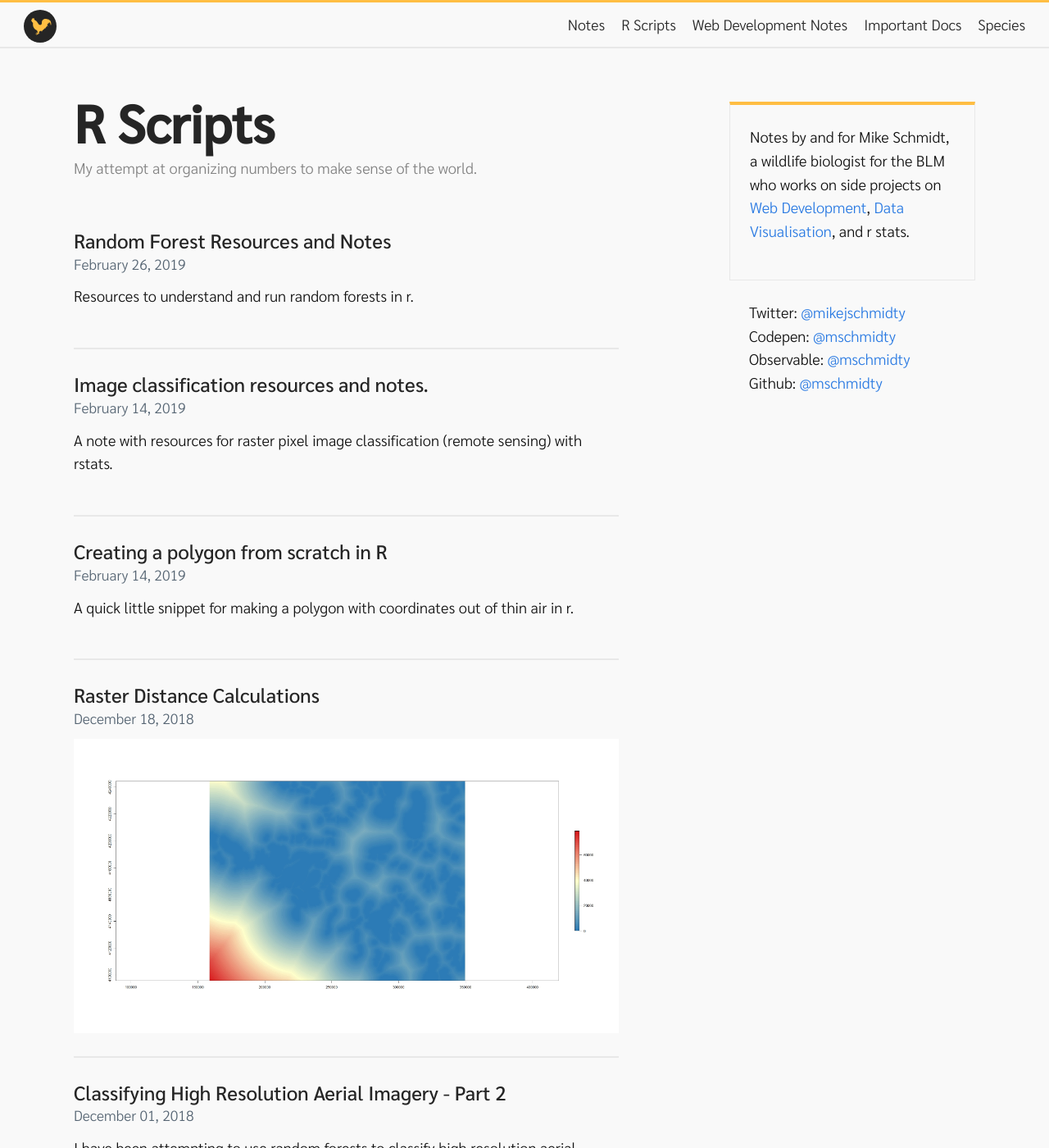
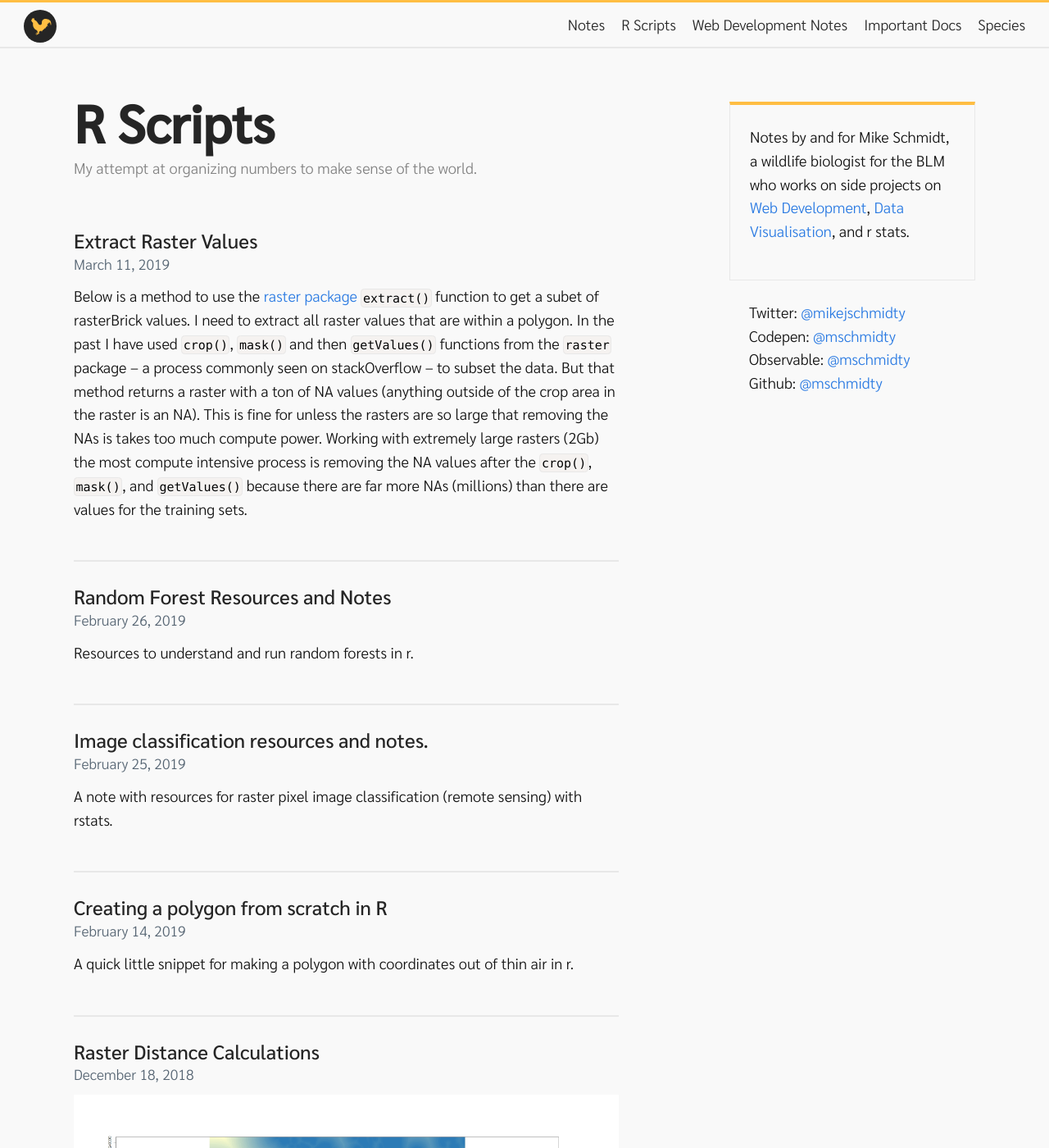
Before and after one commit to mschmidty/bio_notes, a Jekyll site: the page built from r/index.html, in a window 1280 px wide and 1400 px high. Shown: the whole window at 82% size. Built offline with Jekyll 4.4.1, drawn with Linux system fonts in a browser that asks for light colours; some of the changed lines change nothing that is shown.

Commit message:
added post about extract

````diff
--- a/r/_posts/2019-02-26-image-classification-resources-and-notes.md
+++ b/r/_posts/2019-02-26-image-classification-resources-and-notes.md
@@ -1,7 +1,7 @@
 ---
 layout: post
 title: "Image classification resources and notes."
-date: "2019-02-14 16:30:44 -0700"
+date: "2019-02-25 16:30:44 -0700"
 categories: [ GIS, R ]
 ---
 A note with resources for raster pixel image classification (remote sensing) with rstats.
--- /dev/null
+++ b/r/_posts/2019-03-11-extract_raster_values.md
@@ -0,0 +1,267 @@
+---
+layout: post
+title: "Extract Raster Values"
+date: "2019-03-11 11:30:44 -0700"
+categories: [ raster, R ]
+published: true
+---
+
+Below is a method to use the [raster package](https://www.rdocumentation.org/packages/raster/versions/2.8-19) `extract()` function to get a subet of rasterBrick values. I need to extract all raster values that are within a polygon. In the past I have used `crop()`, `mask()` and then `getValues()` functions from the [`raster`](https://www.rdocumentation.org/packages/raster/versions/2.8-19) package -- a process commonly seen on stackOverflow -- to subset the data. But that method returns a raster with a ton of NA values (anything outside of the crop area in the raster is an NA). This is fine for unless the rasters are so large that removing the NAs is takes too much compute power.  Working with extremely large rasters (2Gb) the most compute intensive process is removing the NA values after the `crop()`, `mask()`, and `getValues()` because there are far more NAs (millions) than there are values for the training sets.
+
+Unlike `mask()` and `crop()`, `extract()` just extracts the values inside the polygon.
+
+All processes below will rely on the raster package. So load that first.
+
+```r
+library(raster)
+```
+
+### Extract from an extent.
+Lets create a raster that we can extract from.
+
+```r
+r <- raster(ncol=36, nrow=18, vals=1:(18*36))
+r
+```
+
+Returns
+
+```r
+class       : RasterLayer
+dimensions  : 18, 36, 648  (nrow, ncol, ncell)
+resolution  : 10, 10  (x, y)
+extent      : -180, 180, -90, 90  (xmin, xmax, ymin, ymax)
+coord. ref. : +proj=longlat +datum=WGS84 +ellps=WGS84 +towgs84=0,0,0
+data source : in memory
+names       : layer
+values      : 1, 648  (min, max)
+```
+
+Create clip extent that we can exract from.
+```r
+ext<-extent(90,170,-60,0)
+```
+
+Plot to see if the clip extent overlays the raster.
+```r
+plot(r)
+plot(ext,add=T)
+```
+
+Should output.
+
+![Extent Displayed over a raster]({{"/r/assets/raster/extract_raster_example.jpeg" | relative_url }})
+
+Extract
+```r
+extracted<-extract(r,ext)
+```
+
+View the extracted vector.
+```r
+extracted
+```
+returns
+```r
+[1] 352 353 354 355 356 357 358 359 388 389 390 391 392 393 394 395 424 425 426 427 428 429 430 431 460 461 462 463 464 465 466 467 496 497 498
+[36] 499 500 501 502 503 532 533 534 535 536 537 538 539
+```
+
+
+### Extract from a stack.
+
+That worked pretty well.  Now let's try to do a stack extract. First, add layers to the raster.
+
+```r
+st<-stack(r, sqrt(r), r/r, r*r*r)
+names(st)<-c("base", "base_sq_rt", "r_divided", "r_cubed")
+plot(st)
+```
+
+Then extract the stack.
+```r
+extracted_st<-extract(st, ext)
+extracted_st
+```
+
+returns
+```r
+      base base_sq_rt r_divided   r_cubed
+[1,]  352   18.76166         1  43614208
+[2,]  353   18.78829         1  43986977
+[3,]  354   18.81489         1  44361864
+[4,]  355   18.84144         1  44738875
+[5,]  356   18.86796         1  45118016
+[6,]  357   18.89444         1  45499293
+[7,]  358   18.92089         1  45882712
+[8,]  359   18.94730         1  46268279
+[9,]  388   19.69772         1  58411072
+[10,]  389   19.72308         1  58863869
+[11,]  390   19.74842         1  59319000
+[12,]  391   19.77372         1  59776471
+... many more rows
+
+```
+
+### Extract from polygon
+
+Now lets try to extract based on a polygon.   First, create the polygon
+```{r}
+x_coord<-c(70, 20, -50, -20)
+y_coord<-c(50, 60, 20, -30)
+
+xym <- cbind(x_coord, y_coord)
+
+p <- Polygon(xym)
+ps <- Polygons(list(p),1)
+sps <- SpatialPolygons(list(ps))
+```
+
+
+Make sure there is overlap
+```{r}
+plot(r)
+plot(sps, add=T)
+```
+
+![Polygon displayed over a raster]({{"/r/assets/raster/polygon_extract_plot.jpeg" | relative_url }})
+
+Now use the polygon to extract.
+```{r}
+extracted_poly<-extract(st, sps)
+extracted_poly
+```
+
+Returns:
+```r
+base base_sq_rt r_divided  r_cubed
+[1,]  128   11.31371         1  2097152
+[2,]  129   11.35782         1  2146689
+[3,]  130   11.40175         1  2197000
+[4,]  131   11.44552         1  2248091
+[5,]  162   12.72792         1  4251528
+[6,]  163   12.76715         1  4330747
+[7,]  164   12.80625         1  4410944
+[8,]  165   12.84523         1  4492125
+[9,]  166   12.88410         1  4574296
+[10,]  167   12.92285         1  4657463
+[11,]  168   12.96148         1  4741632
+[12,]  197   14.03567         1  7645373
+... Many more rows
+```
+
+### Join with rasterized poly
+
+The last thing I need to do is join the data with a rasterized polygon.
+```{r}
+rasterized_poly<-rasterize(spsdf, st, field="name")
+plot(rasterized_poly)
+names(rasterized_poly)<-"test"
+```
+
+```{r}
+extracted_rasterized<-extract(rasterized_poly, spsdf)
+extracted_rasterized
+```
+
+Returns
+```r
+[[1]]
+ [1] 1 1 1 1 1 1 1 1 1 1 1 1 1 1 1 1 1 1 1 1 1 1 1 1 1 1 1 1 1 1 1 1 1 1 1 1 1 1 1 1 1 1 1 1 1 1 1 1 1
+```
+
+Combine with stack
+
+```{r}
+cbind(as.data.frame(extracted_poly), as.data.frame(extracted_rasterized[[1]]))
+```
+
+returns:
+```r
+base base_sq_rt r_divided  r_cubed extracted_rasterized[[1]]
+1   128   11.31371         1  2097152                         1
+2   129   11.35782         1  2146689                         1
+3   130   11.40175         1  2197000                         1
+4   131   11.44552         1  2248091                         1
+5   162   12.72792         1  4251528                         1
+6   163   12.76715         1  4330747                         1
+7   164   12.80625         1  4410944                         1
+8   165   12.84523         1  4492125                         1
+9   166   12.88410         1  4574296                         1
+10  167   12.92285         1  4657463                         1
+11  168   12.96148         1  4741632                         1
+12  197   14.03567         1  7645373                         1
+13  198   14.07125         1  7762392                         1
+... More rows ...
+```
+
+### Real world example
+
+The prototypes above worked great.  But when I tried to extract on a real world example, I ran into a problem.  If your shapefile that is the extent of the extract is made up of many many polygons like mine is, it will return a list of vectors where each vector represents the values within each polygon.  But I want all of the values to be returned in the same vector.  To do this, I first had to dissolve the polygons using the [`maptools()` package](https://www.rdocumentation.org/packages/maptools/versions/0.9-5).  Then I ran extract.
+
+Example:
+
+```r
+# Function paramaters (params may be autogenerated by the build_model function):
+## * tile name = the name of the tile to subset training dataset from
+## * folder_of_tiles = the file path to the folder that contains the tiles
+## * file_path_to_shape = the file path to the shapefile.
+### Notes: This function has three steps
+#### 1. reads single tile, creates an NDVI layer and merges the ndvi layer into the tile
+#### 2. read the shapefile and rasterizes it
+#### 3. extracts the data within the shapefile training polygons.
+#### 4. Write the data to a file to be read in at a later time.
+
+subset_training_data_from_tile<- function( tile_name, folder_of_tile, file_path_to_shape){
+
+
+  # read raster make ndvi layer and add it to the brick.
+  raster<-brick(paste0(paste(folder_of_tiles, tile_name ,sep="/"), ".tif" ))
+  ## Rename Bands for ease of calculation
+  names(raster)<-c("b1", "b2", "b3", "b4")
+  ## create NDVI layer
+  ndvi<-overlay(raster$b4, raster$b1, fun=function(x,y){(x-y)/(x+y)})
+  ## Merge NDVI and the tile imagery
+  cov<-addLayer(raster,ndvi)
+
+
+  # parse and read shapefile
+
+  ## split file path based on "/"
+  temp<-stringr::str_split(file_path_to_shape, "/")
+  ## Put in split file path into Read OGR to read shapefile and assign to variable.
+  temp2<-readOGR(dsn=paste(head(temp[[1]], -1) , collapse = "/"), layer=paste(tail(temp[[1]], 1)))
+  ## convert the Class in shapefile to numeric
+  temp2@data$code<-as.numeric(temp2@data$Class)
+  temp2@data$dissolve<-1
+  ## crop the shapefile to the extent of the current tile
+  ### Then pipe to rasterize function so the the shape is converted to a raster using the field code to populate fields...with the same projection and tile size as the tile (represented by just the ndvi layer here)
+  shape<-raster::crop(temp2, extent(cov))
+  ## Rasterize shape to add to cov
+  shape_raster<-rasterize(shape, cov, field="code")
+  ## Dissolve shape for extract.
+  shape_dissolve<-unionSpatialPolygons(shape, shape@data$dissolve)
+
+
+  ## add shape to cov
+  cov_shape<-addLayer(cov,shape_raster)
+
+  ## Rename all columns with...
+  names(cov_shape)<-c("b1", "b2", "b3", "b4", "ndvi", "class")
+
+  # Remove unneeded objects from memory to free up compute power
+  rm(ndvi, temp, temp2, raster)
+
+  # set up dataset to be exported
+  ## Crops the covariate to the shape extent.  This step may seem redundent from the step above, where we cropped the shapefile to the extent of the tile, but it is necessary to decrease the size of processed data as much as possible.
+  data_to_be_modeled<-raster::extract(cov_shape, shape_dissolve)[[1]]%>%
+    ## convert to dataframe
+    as_tibble()
+
+  ## Save resulting dataset to file to be read in the next function.
+  saveRDS(data_to_be_modeled, paste0("training_datasets2/", tile_name, "training_data.rds"))
+
+  ## Remove the rest of the objects to clear memory after write happens.  If you don't do this objects get built up in memory and will eventaully make the function fail.
+  rm(data_to_be_modeled)
+}
+```
````
Also changed, not shown: Gemfile.lock, r/assets/raster/extract_raster_example.jpeg (added), r/assets/raster/polygon_extract_plot.jpeg (added).
